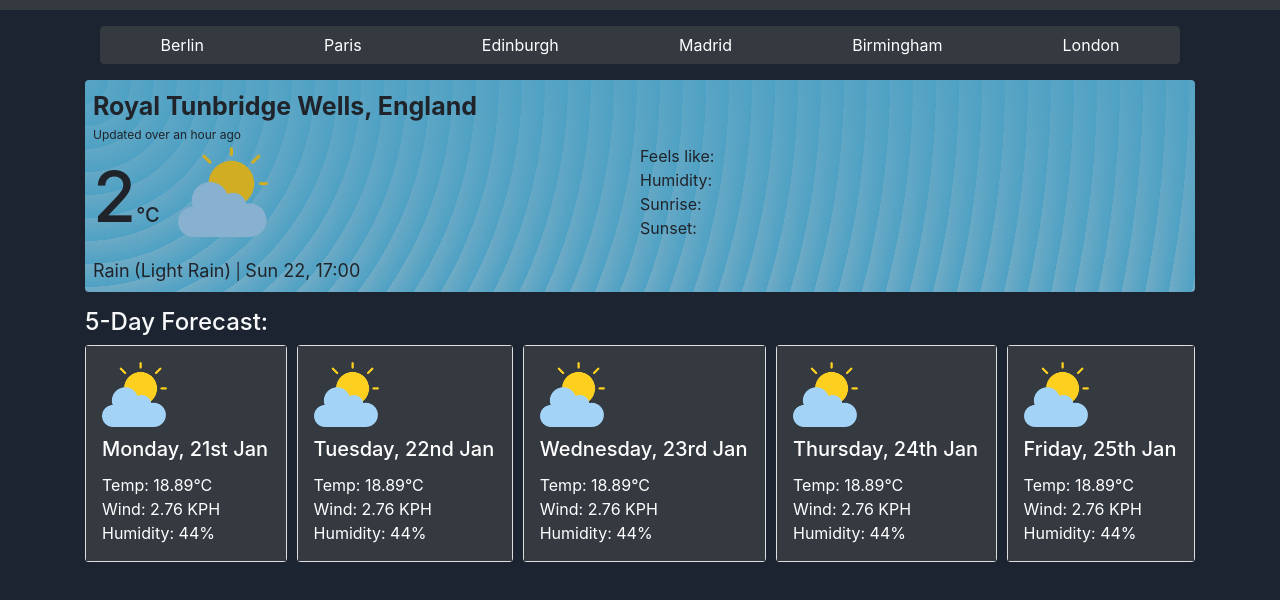
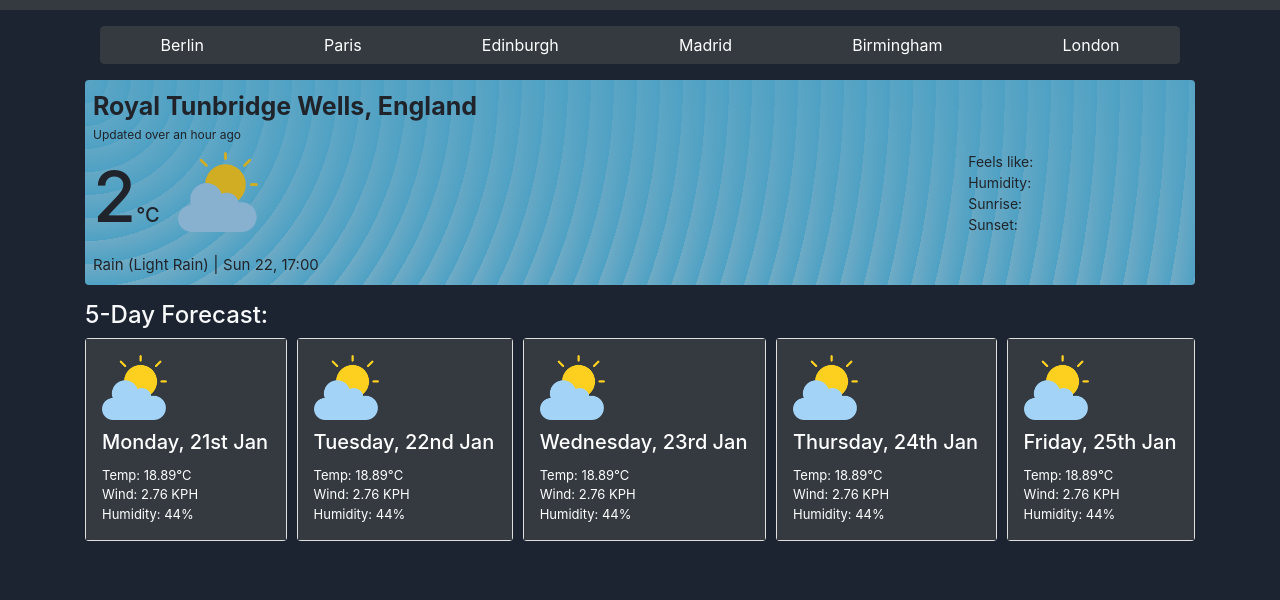
Before and after one commit to dodzikojo/Weather-Dashboard, a plain HTML site: page index.html in a window 1280 px wide. Shown: the part 54-654 px from the top of the page. Drawn offline with nearby package versions, Linux system fonts and the light colour scheme; no server answers.

Commit message:
Improved UI

```diff
--- a/assets/css/style.css
+++ b/assets/css/style.css
@@ -8,6 +8,56 @@ body {
     background-color: #5bc1e9;
     opacity: 0.8;
     background-image: repeating-radial-gradient(circle at 0 0, transparent 0, #5bc1e9 23px), repeating-linear-gradient(#87CEEB55, #87CEEB);
+}
+
+#mainWeatherDash {
+    display: grid;
+    grid-template-rows: "auto auto auto";
+    grid-template-areas:
+    "locationInfo"
+    "mainWeatherForecast"
+    "descriptionInfo"
+}
+
+#locationInfo {
+    position: relative;
+    grid-area: locationInfo;
+}
+
+#mainWeatherForecast {
+    position: relative;
+    grid-area: mainWeatherForecast;
+}
+
+#descriptionInfo {
+    position: relative;
+    grid-area: descriptionInfo;
+}
+
+
+
+#mainWeatherForecast {
+    display: grid;
+    grid-template-columns: 80% auto;
+    grid-template-rows: auto;
+    grid-template-areas:
+        "mainInfo additionalInfo";
+}
+
+#temperature {
+    position: relative;
+    grid-area: "mainInfo";
+    font-size: 70px;
+    font-weight: 500;
+    padding: 0px 0px 0px 0px;
+    margin: 0px 0px 0px 0px;
+}
+
+#additionalInfo {
+    margin-top: 7px;
+    position: relative;
+    grid-area: additionalInfo;
+    font-size: 14px;
 }
 
 
@@ -30,24 +80,28 @@ body {
 
 }
 
+.forecastDetails {
+    font-size: 13px;
+}
+
 #forecastOne {
-    grid-area: "one";
+    grid-area: one;
 }
 
 #forecastTwo {
-    grid-area: "two";
+    grid-area: two;
 }
 
 #forecastThree {
-    grid-area: "three";
+    grid-area: three;
 }
 
 #forecastFour {
-    grid-area: "four";
+    grid-area: four;
 }
 
 #forecastFive {
-    grid-area: "five";
+    grid-area: five;
 }
 
 .navbar-brand {
@@ -57,11 +111,9 @@ body {
 #mainDescription,
 #secondaryDescription,
 #currentDateTime {
-    font-size: 18px;
+    font-size: 15px;
 }
 
-#history {
-}
 
 #locationName {
     font-size: 25px;
@@ -80,16 +132,12 @@ body {
 }
 
 #mainWeatherImage {
-    width: 90px;
+    width: 80px;
     margin-bottom: 20px;
 }
 
 
-#temperature {
-    font-size: 70px;
-    font-weight: 500;
 
-}
 
 #temperatureUnit {
     font-size: 20px;
@@ -99,33 +147,49 @@ body {
 /* Extra small devices (phones, 600px and down) */
 @media only screen and (max-width: 600px) {
     #forecast {
-        grid-template-columns: 100%;
+        grid-template-columns: 50% 50%;
         grid-template-rows: auto auto auto auto auto;
         grid-template-areas:
-            "one"
-            "two"
-            "three"
-            "four"
-            "five";
+            "one two"
+            "three four"
+            "five six";
     }
 }
 
 /* Small devices (portrait tablets and large phones, 600px and up) */
 @media only screen and (min-width: 600px) {
     #forecast {
-        /* grid-template-columns: 50% 50%;
-        grid-template-rows: auto auto;
+        grid-template-columns: 50% 50%;
+        grid-template-rows: auto auto auto auto auto;
         grid-template-areas:
-            "one"
-            "two"
-            "three"
-            "four"
-            "five"; */
+            "one two"
+            "three four"
+            "five six";
     }
 }
 
 /* Large devices (laptops/desktops, 992px and up) */
-@media only screen and (min-width: 992px) {}
+@media only screen and (min-width: 992px) {
+    #forecast {
+        display: grid;
+        column-gap: 10px;
+        row-gap: 10px;
+        grid-template-columns: auto auto auto auto auto;
+        grid-template-rows: auto;
+        grid-template-areas:
+            "one two three four five";
+    }
+}
 
 /* Extra large devices (large laptops and desktops, 1200px and up) */
-@media only screen and (min-width: 1200px) {}
+@media only screen and (min-width: 1200px) {
+    #forecast {
+        display: grid;
+        column-gap: 10px;
+        row-gap: 10px;
+        grid-template-columns: auto auto auto auto auto;
+        grid-template-rows: auto;
+        grid-template-areas:
+            "one two three four five";
+    }
+}
--- a/index.html
+++ b/index.html
@@ -26,8 +26,9 @@
           </form>
         </div>
         <a class="navbar-brand h2 text-light ">Weather Dashboard</a>
-        <button class="navbar-toggler bg-light" type="button" data-toggle="collapse" data-target="#navbarSupportedContent"
-          aria-controls="navbarSupportedContent" aria-expanded="false" aria-label="Toggle navigation">
+        <button class="navbar-toggler bg-light" type="button" data-toggle="collapse"
+          data-target="#navbarSupportedContent" aria-controls="navbarSupportedContent" aria-expanded="false"
+          aria-label="Toggle navigation">
           <span class="navbar-toggler-icon"></span>
         </button>
 
@@ -69,35 +70,34 @@
 
       <div id="weather-panel" class="col-12">
         <section id="today" class="p-2 rounded" role="region" aria-live="polite">
-          <div class="row">
+          <div id="mainWeatherDash" class="">
 
-            <div class="">
-              <p id="locationName" class="col-12">
+            <div id="locationInfo" class="">
+              <p id="locationName" class="">
                 Royal Tunbridge Wells, England
               </p>
-              <p id="lastUpdatedInfo" class="col-12">
+              <p id="lastUpdatedInfo" class="">
                 Updated over an hour ago
               </p>
             </div>
 
 
-            <div class="col-12 row">
-              <div>
 
-              </div>
-              <div id="temperature" class="col-6">
-                2<span id="temperatureUnit">°C</span>
+            <div class="float-end" id="mainWeatherForecast">
+              <div id="temperature" class="">
+                <p class="d-inline">2</p><span id="temperatureUnit" class="d-inline">°C</span>
                 <img id="mainWeatherImage" class="" src="assets/images/cloudy.png">
               </div>
-              <div class="col-6 ">
-                <p class="additionalInfo pt-0 pb-0 mt-0 mb-0">Feels like:<span id="feelLikeValue"></span></p>
-                <p class="additionalInfo pt-0 pb-0 mt-0 mb-0">Humidity:<span id="humidityValue"></span></p>
-                <p class="additionalInfo pt-0 pb-0 mt-0 mb-0">Sunrise:<span id="sunriseTime"></span></p>
-                <p class="additionalInfo pt-0 pb-0 mt-0 mb-0">Sunset:<span id="sunsetTime"></span></p>
+              <div id="additionalInfo" class="">
+                <p class="pt-0 pb-0 mt-0 mb-0">Feels like:<span id="feelLikeValue"></span></p>
+                <p class="pt-0 pb-0 mt-0 mb-0">Humidity:<span id="humidityValue"></span></p>
+                <p class="pt-0 pb-0 mt-0 mb-0">Sunrise:<span id="sunriseTime"></span></p>
+                <p class="pt-0 pb-0 mt-0 mb-0">Sunset:<span id="sunsetTime"></span></p>
               </div>
             </div>
 
-            <div class="col-12">
+
+            <div id="descriptionDash" class="">
 
               <p id="mainDescription" class="px-0 col-6 d-inline">Rain</p>
               <p id="secondaryDescription" class="px-0 col-6 d-inline">(Light Rain)</p>
@@ -117,7 +117,7 @@
                 <img id="historyWeatherImage" class="" src="assets/images/cloudy.png">
                 <h5 class="card-title">Monday, 21st Jan</h5>
 
-                <div class="card-text d-inline">
+                <div class="card-text d-inline forecastDetails">
                   <p class="py-0 m-0">Temp: <span>18.89°C</span></p>
                   <p class="py-0 m-0">Wind: <span>2.76 KPH</span></p>
                   <p class="py-0 m-0">Humidity: <span>44%</span></p>
@@ -129,7 +129,7 @@
                 <img id="historyWeatherImage" class="" src="assets/images/cloudy.png">
                 <h5 class="card-title">Tuesday, 22nd Jan</h5>
 
-                <div class="card-text d-inline">
+                <div class="card-text d-inline forecastDetails">
                   <p class="py-0 m-0">Temp: <span>18.89°C</span></p>
                   <p class="py-0 m-0">Wind: <span>2.76 KPH</span></p>
                   <p class="py-0 m-0">Humidity: <span>44%</span></p>
@@ -141,7 +141,7 @@
                 <img id="historyWeatherImage" class="" src="assets/images/cloudy.png">
                 <h5 class="card-title">Wednesday, 23rd Jan</h5>
 
-                <div class="card-text d-inline">
+                <div class="card-text d-inline forecastDetails">
                   <p class="py-0 m-0">Temp: <span>18.89°C</span></p>
                   <p class="py-0 m-0">Wind: <span>2.76 KPH</span></p>
                   <p class="py-0 m-0">Humidity: <span>44%</span></p>
@@ -153,7 +153,7 @@
                 <img id="historyWeatherImage" class="" src="assets/images/cloudy.png">
                 <h5 class="card-title">Thursday, 24th Jan</h5>
 
-                <div class="card-text d-inline">
+                <div class="card-text d-inline forecastDetails">
                   <p class="py-0 m-0">Temp: <span>18.89°C</span></p>
                   <p class="py-0 m-0">Wind: <span>2.76 KPH</span></p>
                   <p class="py-0 m-0">Humidity: <span>44%</span></p>
@@ -165,7 +165,7 @@
                 <img id="historyWeatherImage" class="" src="assets/images/cloudy.png">
                 <h5 class="card-title">Friday, 25th Jan</h5>
 
-                <div class="card-text d-inline">
+                <div class="card-text d-inline forecastDetails">
                   <p class="py-0 m-0">Temp: <span>18.89°C</span></p>
                   <p class="py-0 m-0">Wind: <span>2.76 KPH</span></p>
                   <p class="py-0 m-0">Humidity: <span>44%</span></p>
```
Lines whose indentation alone changed are shown as unchanged.
